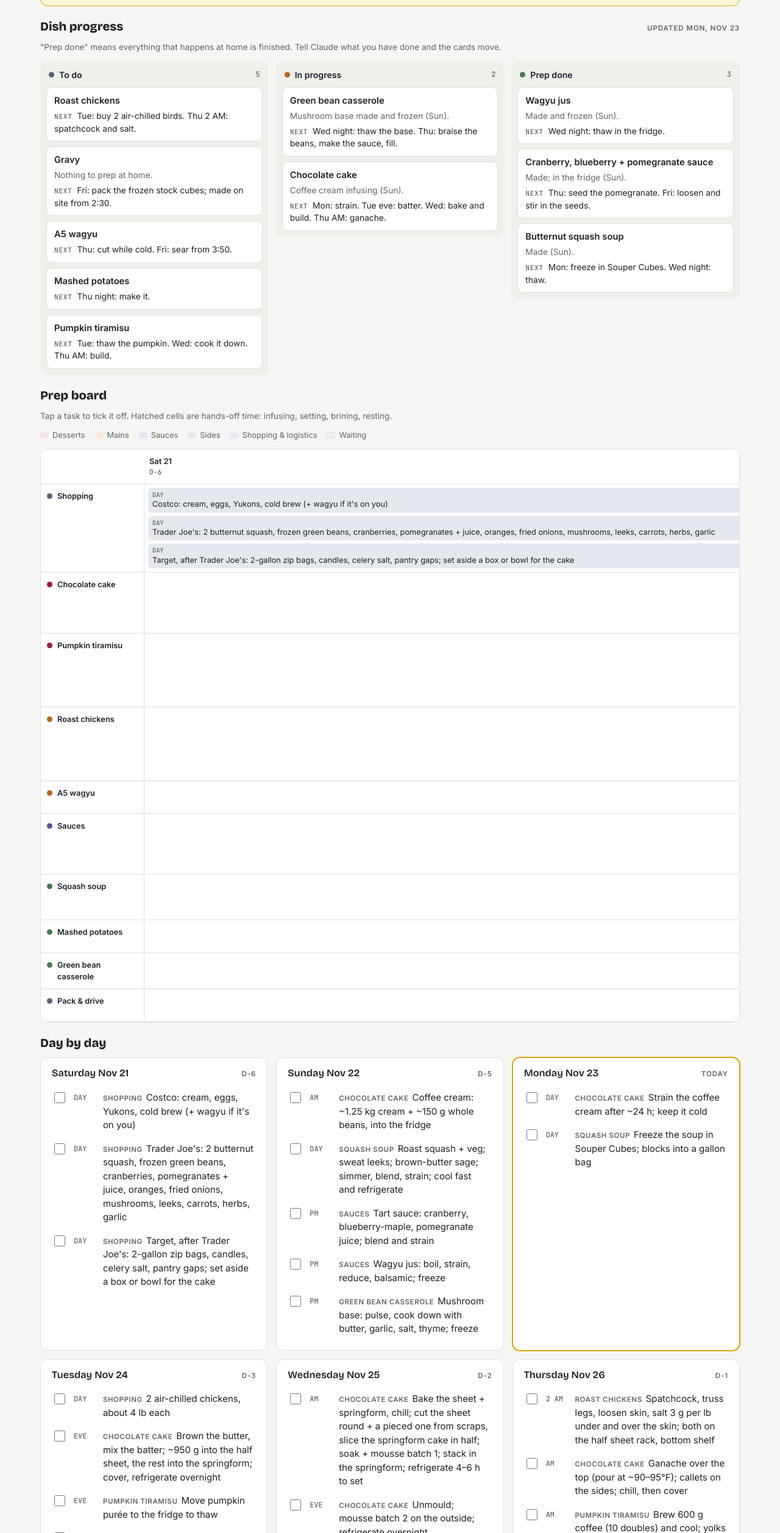
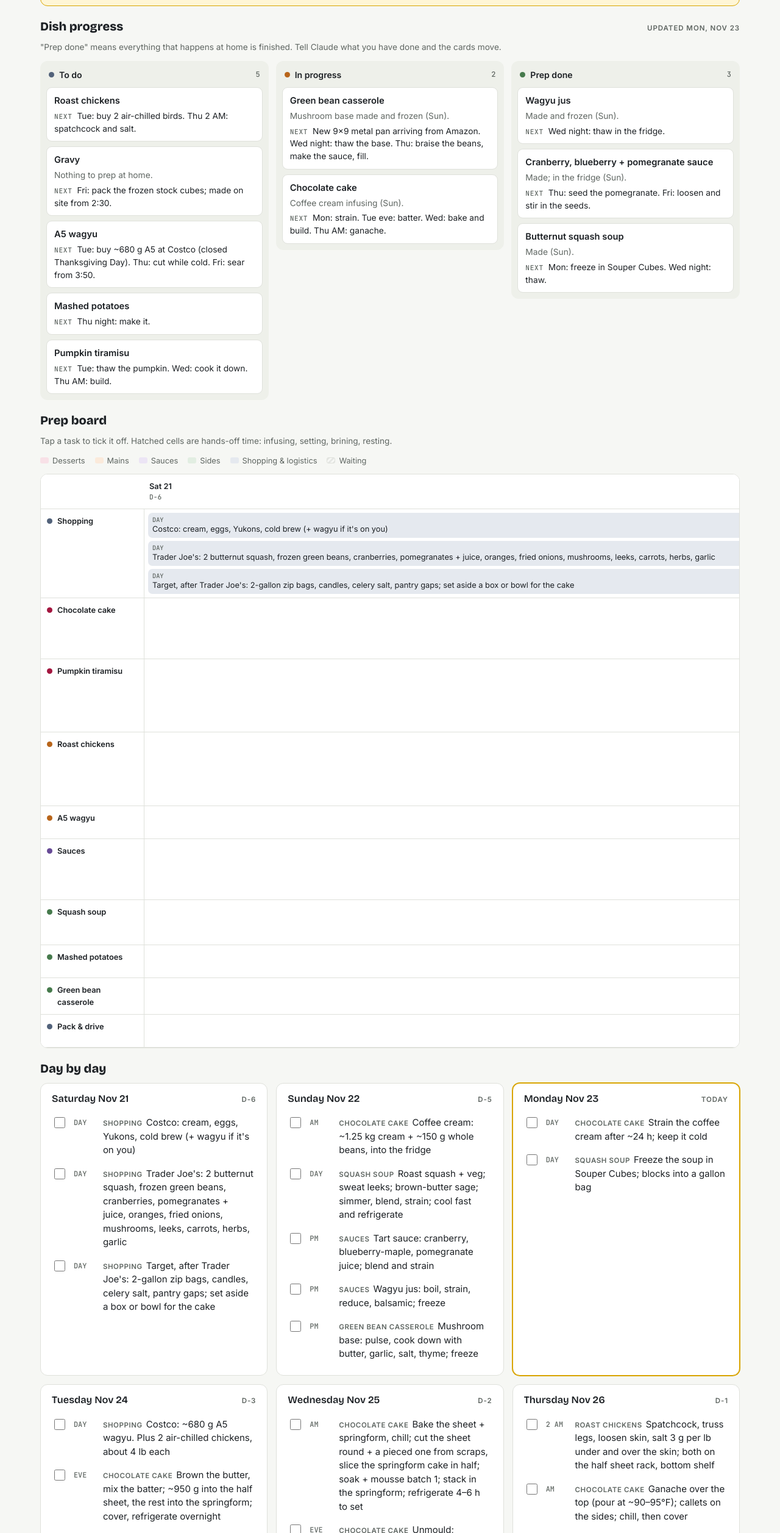
Before and after one commit to ahmad-hussain/thanksgiving-2026, a plain HTML site: page index.html in a window 1280 px wide. Shown: the part 286-2800 px from the top of the page at 61% size. Drawn offline with nearby package versions, Linux system fonts and the light colour scheme.

Commit message:
Wagyu is on Ahmad (Costco, Tuesday); new 9x9 pan from Amazon
Co-Authored-By: Claude Opus 5.5 <noreply@anthropic.com>
Claude-Session: https://claude.ai/code/session_01QytjW6uzPocVmhEeetgxgb

```diff
--- a/index.html
+++ b/index.html
@@ -452,7 +452,7 @@ footer.wrap{padding-block:0 32px;font-size:.8rem;color:var(--muted);display:grid
               <tr><td>Stove</td><td>All four burners, <span class="tnum">1:50–4:20 PM</span>.</td></tr>
               <tr><td>Counter</td><td>One stretch near the stove for carving and plating.</td></tr>
               <tr><td>A 12" skillet?</td><td>If you have a 12-inch stainless or cast-iron skillet, I'll sear the second chicken in it. If not, it roasts on a sheet pan.</td></tr>
-              <tr><td>Wagyu</td><td>Still to settle: are you buying it, or am I? About 1½ lb of A5 (Costco).</td></tr>
+              <tr><td>Wagyu</td><td>I'm buying it: about 1½ lb of A5 from Costco.</td></tr>
               <tr><td>From your cupboards</td><td>Plates, cutlery and glasses for 10, a few serving bowls, trash bags, dish soap and a sponge.</td></tr>
               <tr><td>Dinner</td><td><span class="tnum">4:00 PM</span>. Dessert around <span class="tnum">5:15</span>.</td></tr>
             </tbody>
@@ -510,7 +510,7 @@ footer.wrap{padding-block:0 32px;font-size:.8rem;color:var(--muted);display:grid
     {id:'shop-costco',k:'shop',d:-6,w:'day',t:'Costco: cream, eggs, Yukons, cold brew (+ wagyu if it\'s on you)'},
     {id:'shop-tj',k:'shop',d:-6,w:'day',t:"Trader Joe's: 2 butternut squash, frozen green beans, cranberries, pomegranates + juice, oranges, fried onions, mushrooms, leeks, carrots, herbs, garlic"},
     {id:'shop-gear',k:'shop',d:-6,w:'day',t:'Target, after Trader Joe\'s: 2-gallon zip bags, candles, celery salt, pantry gaps; set aside a box or bowl for the cake'},
-    {id:'shop-chix',k:'shop',d:-3,w:'day',t:'2 air-chilled chickens, about 4 lb each'},
+    {id:'shop-chix',k:'shop',d:-3,w:'day',t:'Costco: ~680 g A5 wagyu. Plus 2 air-chilled chickens, about 4 lb each'},
     {id:'cake-infuse',k:'cake',d:-5,w:'am',t:'Coffee cream: ~1.25 kg cream + ~150 g whole beans, into the fridge'},
     {id:'cake-strain',k:'cake',d:-4,w:'day',t:'Strain the coffee cream after ~24 h; keep it cold'},
     {id:'cake-batter',k:'cake',d:-3,w:'eve',t:'Brown the butter, mix the batter; ~950 g into the half sheet, the rest into the springform; cover, refrigerate overnight'},
@@ -600,8 +600,7 @@ footer.wrap{padding-block:0 32px;font-size:.8rem;color:var(--muted);display:grid
       ['s-cream','Heavy cream: mousse ~1.25 kg infused (the beans soak a lot up), plain for ganache 340, mash + reheat 275, casserole 125','~2 L of your 2 jugs'],
       ['s-eggs','Eggs: 3 whole (cake) + yolks: mousse 9, tiramisu 8, GF minis 2','22'],
       ['s-yukon','Yukon Gold potatoes','5 lb'],
-      ['s-coldbrew','Cold brew (cake batter)','1½ cups + 2 Tbsp'],
-      ['s-wagyu','A5 wagyu, if it\'s on you rather than the host','~1½ lb']
+      ['s-coldbrew','Cold brew (cake batter)','1½ cups + 2 Tbsp']
     ]},
     {h:"Trader Joe's",when:'Bought Sat',items:[
       ['s-cran','Fresh cranberries','12 oz'],
@@ -619,8 +618,12 @@ footer.wrap{padding-block:0 32px;font-size:.8rem;color:var(--muted);display:grid
       ['s-parsley','Flat-leaf parsley (soup bundle, 2 sprigs; optional)','1 small bunch'],
       ['s-aromatics','Garlic (soup 8, casserole 3)','1 head']
     ]},
-    {h:'Tuesday',when:'Chickens only',items:[
+    {h:'Tuesday',when:'Costco + chickens',items:[
+      ['s-wagyu','A5 wagyu from Costco (you are buying it). Costco is closed on Thanksgiving Day','~680 g (1½ lb)'],
       ['s-chix','Air-chilled chickens, about 4 lb each so both fit one half sheet; sell-by after dinner day','2']
+    ]},
+    {h:'Amazon',when:'Overnight',items:[
+      ['s-pan','9×9 metal baking pan, about 2" deep (replaces the worn one; the casserole goes in it cold, so metal, not glass)','1']
     ]},
     {h:'Target',when:'Bought Sat',items:[
       ['s-cakebox','Cake cover, nothing to buy: a spare shipping box at least 11" square and 6" tall, or your biggest bowl upturned','have'],
@@ -803,7 +806,7 @@ footer.wrap{padding-block:0 32px;font-size:.8rem;color:var(--muted);display:grid
        ['Fri 3:05','Finish with the Dijon and a splash of vinegar if you like; ATK finishes its pan sauce that way. Taste for salt and keep warm on low.']],
      ahead:['Nothing to make ahead: the base is just stock cubes and water, so it is quicker to do on site than to carry a quart of liquid.'],
      notes:['Gluten-free as long as the stock cubes are just stock.']},
-    {slug:'wagyu',site:'onsite',onsite:"Sear in batches from 3:50. Cut on Thursday.",n:'A5 wagyu',tags:['gf'],src:'Costco · you or the host buys',yield:'~2½ oz each for 10',when:'Thu cut · Fri 3:50 sear',vessel:'10" cast iron',
+    {slug:'wagyu',site:'onsite',onsite:"Sear in batches from 3:50. Cut on Thursday.",n:'A5 wagyu',tags:['gf'],src:'A5 from Costco (you are buying it)',yield:'~2½ oz each for 10',when:'Thu cut · Fri 3:50 sear',vessel:'10" cast iron',
      vids:[],
      ing:[{h:'',items:[['A5 wagyu','~680 g (1½ lb)'],['Flaky salt','to serve'],['Wasabi','to serve'],['Wagyu jus and tart sauce','to serve']]}],
      steps:[['Thu',"Cut the wagyu into ¾–1\" pieces while it's fridge-cold. Wrap on an eighth sheet."],
@@ -929,11 +932,11 @@ footer.wrap{padding-block:0 32px;font-size:.8rem;color:var(--muted);display:grid
   var PROGRESS={
     chicken:{s:'todo',done:'',next:'Tue: buy 2 air-chilled birds. Thu 2 AM: spatchcock and salt.'},
     gravy:{s:'todo',done:'Nothing to prep at home.',next:'Fri: pack the frozen stock cubes; made on site from 2:30.'},
-    wagyu:{s:'todo',done:'',next:'Thu: cut while cold. Fri: sear from 3:50.'},
+    wagyu:{s:'todo',done:'',next:'Tue: buy ~680 g A5 at Costco (closed Thanksgiving Day). Thu: cut while cold. Fri: sear from 3:50.'},
     jus:{s:'done',done:'Made and frozen (Sun).',next:'Wed night: thaw in the fridge.'},
     'tart-sauce':{s:'done',done:'Made; in the fridge (Sun).',next:'Thu: seed the pomegranate. Fri: loosen and stir in the seeds.'},
     mash:{s:'todo',done:'',next:'Thu night: make it.'},
-    casserole:{s:'doing',done:'Mushroom base made and frozen (Sun).',next:'Wed night: thaw the base. Thu: braise the beans, make the sauce, fill.'},
+    casserole:{s:'doing',done:'Mushroom base made and frozen (Sun).',next:'New 9×9 metal pan arriving from Amazon. Wed night: thaw the base. Thu: braise the beans, make the sauce, fill.'},
     soup:{s:'done',done:'Made (Sun).',next:'Mon: freeze in Souper Cubes. Wed night: thaw.'},
     tiramisu:{s:'todo',done:'',next:'Tue: thaw the pumpkin. Wed: cook it down. Thu AM: build.'},
     cake:{s:'doing',done:'Coffee cream infusing (Sun).',next:'Mon: strain. Tue eve: batter. Wed: bake and build. Thu AM: ganache.'}
```
